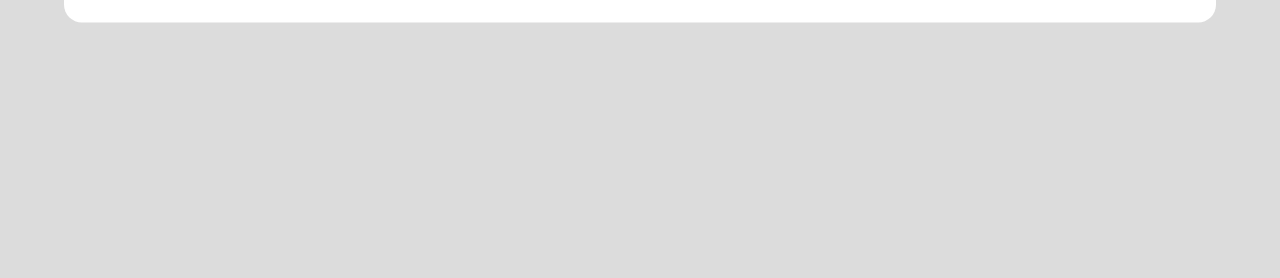
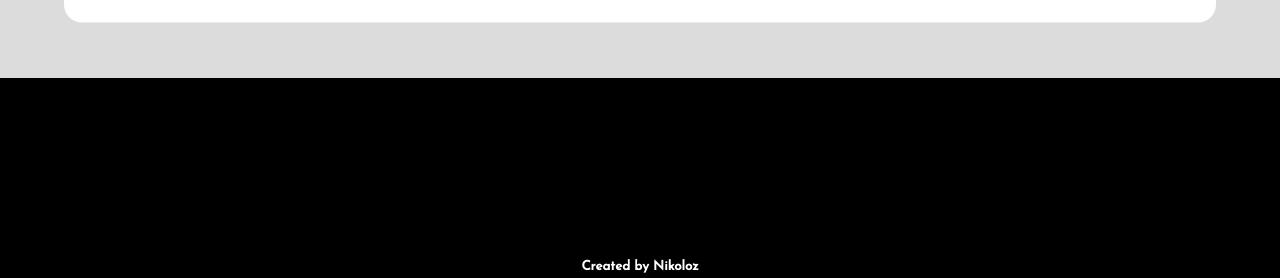
Before and after one commit to Han2er/Books-shop, a plain HTML site: page index.html in a window 1280 px wide. Shown: the part 4262-4540 px from the top of the page. Before the commit the page ends 4300 px from the top, so only its background shows below. Drawn offline with nearby package versions, Linux system fonts and the light colour scheme; a web font is replaced by a local one.

Commit message:
feat: add footer

```diff
--- a/index.js
+++ b/index.js
@@ -129,3 +129,10 @@ const cartListCardBuilder = (book, mainList) => {
 
   mainList.appendChild(addedBook);
 };
+
+//add footer
+const footNote = document.createElement("h5");
+footNote.innerText = "Created by Nikoloz";
+const footer = document.createElement("footer");
+footer.appendChild(footNote);
+document.body.appendChild(footer);
--- a/style.css
+++ b/style.css
@@ -59,7 +59,7 @@ main {
   display: flex;
   flex-direction: column;
   align-items: center;
-  margin-top: 40px;
+  margin: 40px 0;
   gap: 40px;
 }
 
@@ -213,3 +213,17 @@ main {
 .added-book i:hover {
   color: red;
 }
+
+footer {
+  display: flex;
+  justify-content: center;
+  align-items: flex-end;
+  width: 100%;
+  height: 200px;
+  background-color: var(--main-color-dark);
+}
+footer h5 {
+  color: var(--main-color-light);
+  height: auto;
+  margin-bottom: 5px;
+}
```
